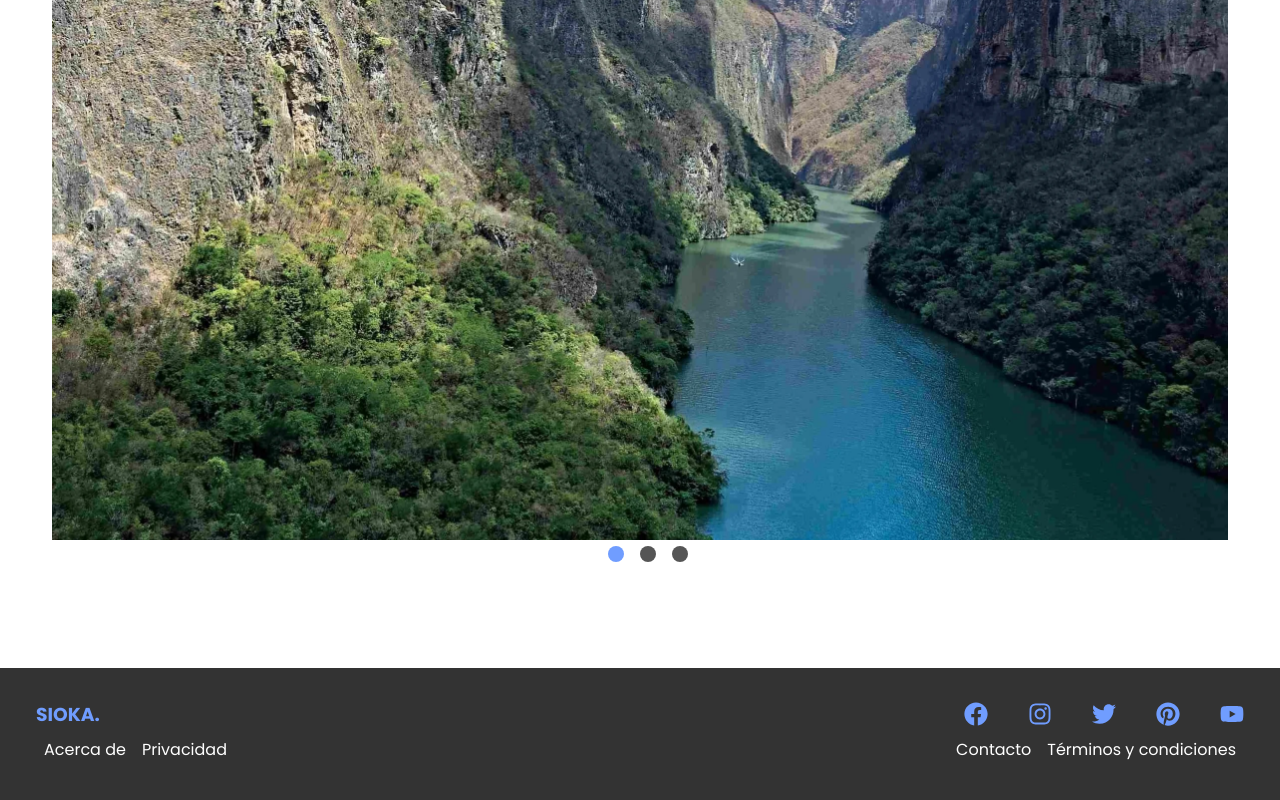
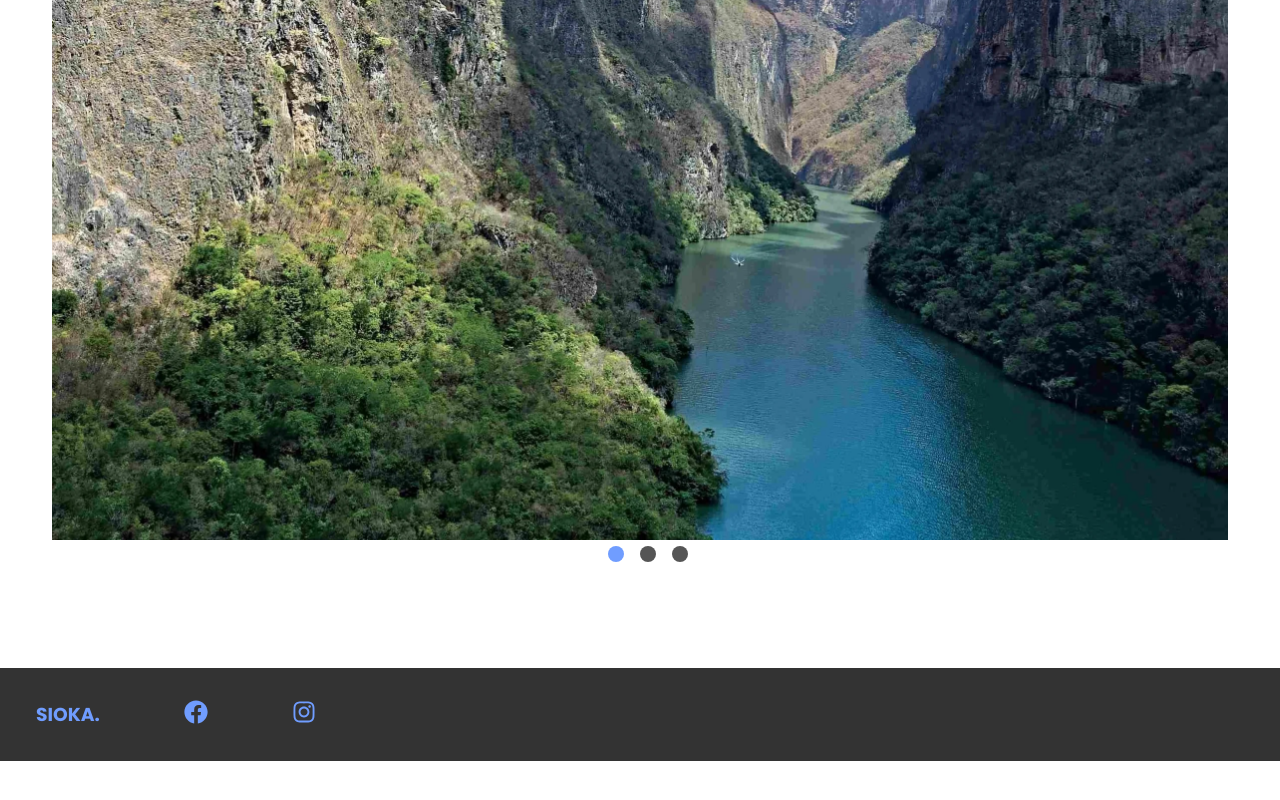
Before and after one commit to SantiagoSiordia/sioka, a React (Create React App) app: page / in a window 1280 px wide. Shown: the part 2741-3541 px from the top of the page. After the commit the page ends 3502 px from the top, so only its background shows below. Built offline with nearby package versions, Linux system fonts and the light colour scheme.

Commit message:
icons removed

```diff
--- a/src/components/footer/Footer.js
+++ b/src/components/footer/Footer.js
@@ -1,5 +1,5 @@
 import React from 'react'
-import { FaFacebook, FaInstagram, FaPinterest, FaTwitter, FaYoutube } from 'react-icons/fa'
+import { FaFacebook, FaInstagram } from 'react-icons/fa'
 import './FooterStyles.css'
 
 
@@ -8,27 +8,10 @@ function Footer() {
         <div className='footer'>
             <div className="container">
                 <div className="top">
-                    <h3>SIOKA.</h3>
                     <div className="social">
+                        <h3>SIOKA.</h3>
                         <FaFacebook className='icon' />
                         <FaInstagram className='icon' />
-                        <FaTwitter className='icon' />
-                        <FaPinterest className='icon' />
-                        <FaYoutube className='icon' />
-                    </div>
-                </div>
-                <div className="bottom">
-                    <div className="left">
-                        <ul>
-                            <li>Acerca de</li>
-                            <li>Privacidad</li>
-                        </ul>
-                    </div>
-                    <div className="right">
-                        <ul>
-                            <li>Contacto</li>
-                            <li>Términos y condiciones</li>
-                        </ul>
                     </div>
                 </div>
             </div>
--- a/src/components/navbar/Navbar.js
+++ b/src/components/navbar/Navbar.js
@@ -1,7 +1,7 @@
 import React, { useState } from 'react'
 import { BrowserView, MobileView } from 'react-device-detect'
 import { AiOutlineClose } from 'react-icons/ai'
-import { FaFacebook, FaInstagram, FaPinterest, FaTwitter, FaYoutube } from 'react-icons/fa'
+import { FaFacebook, FaInstagram } from 'react-icons/fa'
 import { HiOutlineMenuAlt4 } from 'react-icons/hi'
 import { Link } from 'react-scroll'
 
@@ -49,9 +49,6 @@ function Navbar() {
                     <div className="social-icons">
                         <FaFacebook className='icon' />
                         <FaInstagram className='icon' />
-                        <FaTwitter className='icon' />
-                        <FaPinterest className='icon' />
-                        <FaYoutube className='icon' />
                     </div>
                 </div>
             </div>
--- a/src/components/selects/Selects.js
+++ b/src/components/selects/Selects.js
@@ -6,7 +6,6 @@ import Chiapas from '../../assets/chiapas.webp'
 import IslaMujeres from '../../assets/isla-mujeres.png'
 
 import SelectsImg from '../SelectsImg/SelectsImg'
-
 
 function Selects() {
     return (
```
